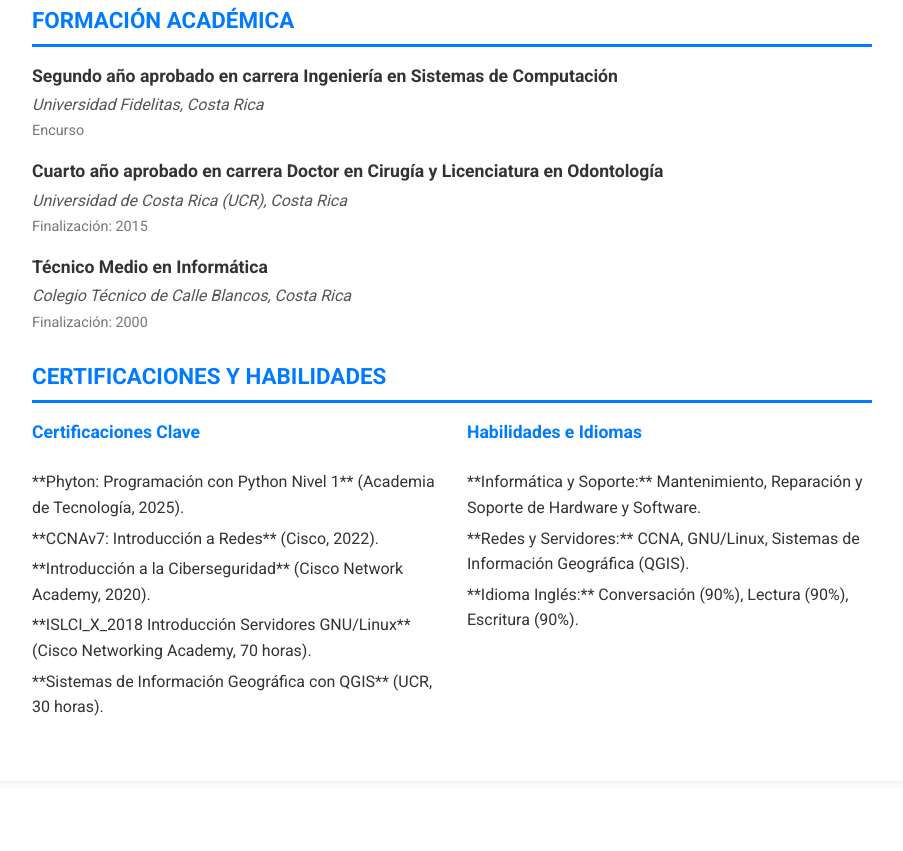
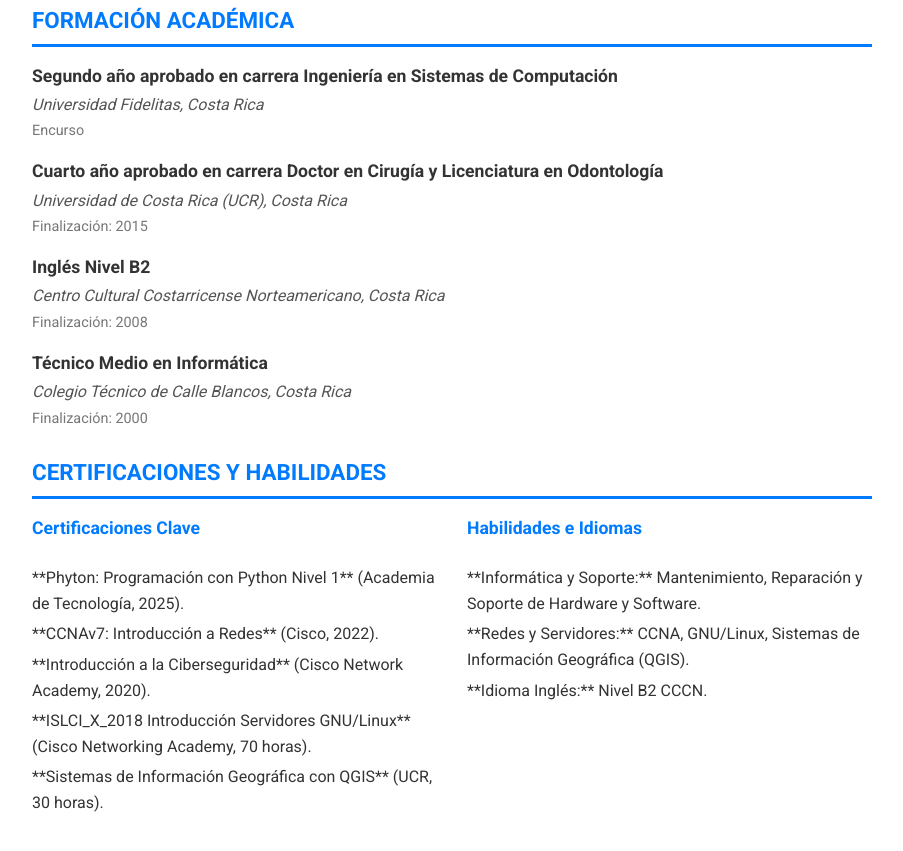
Before and after one commit to javier-caravaca/info, a plain HTML site: page index.html in a window 1280 px wide. Shown: the part 1268-2119 px from the top of the page, without its empty margins (188-1091 px from the left). Before the commit the page ends 2069 px from the top, so only its background shows below. Drawn offline with Linux system fonts and the light colour scheme.

Commit message:
Add files via upload

```diff
--- a/index.html
+++ b/index.html
@@ -75,6 +75,11 @@
                     <p class="dates">Finalización: 2015</p>
                 </div>
                 <div class="education-entry">
+                    <h4>Inglés Nivel B2</h4>
+                    <p class="institution">Centro Cultural Costarricense Norteamericano, Costa Rica</p>
+                    <p class="dates">Finalización: 2008</p>
+                </div>
+                <div class="education-entry">
                     <h4>Técnico Medio en Informática</h4>
                     <p class="institution">Colegio Técnico de Calle Blancos, Costa Rica</p>
                     <p class="dates">Finalización: 2000</p>
@@ -100,7 +105,7 @@
                         <ul>
                             <li>**Informática y Soporte:** Mantenimiento, Reparación y Soporte de Hardware y Software.</li>
                             <li>**Redes y Servidores:** CCNA, GNU/Linux, Sistemas de Información Geográfica (QGIS).</li>
-                            <li>**Idioma Inglés:** Conversación (90%), Lectura (90%), Escritura (90%).</li>
+                            <li>**Idioma Inglés:** Nivel B2 CCCN.</li>
                         </ul>
                     </div>
                 </div>
```
